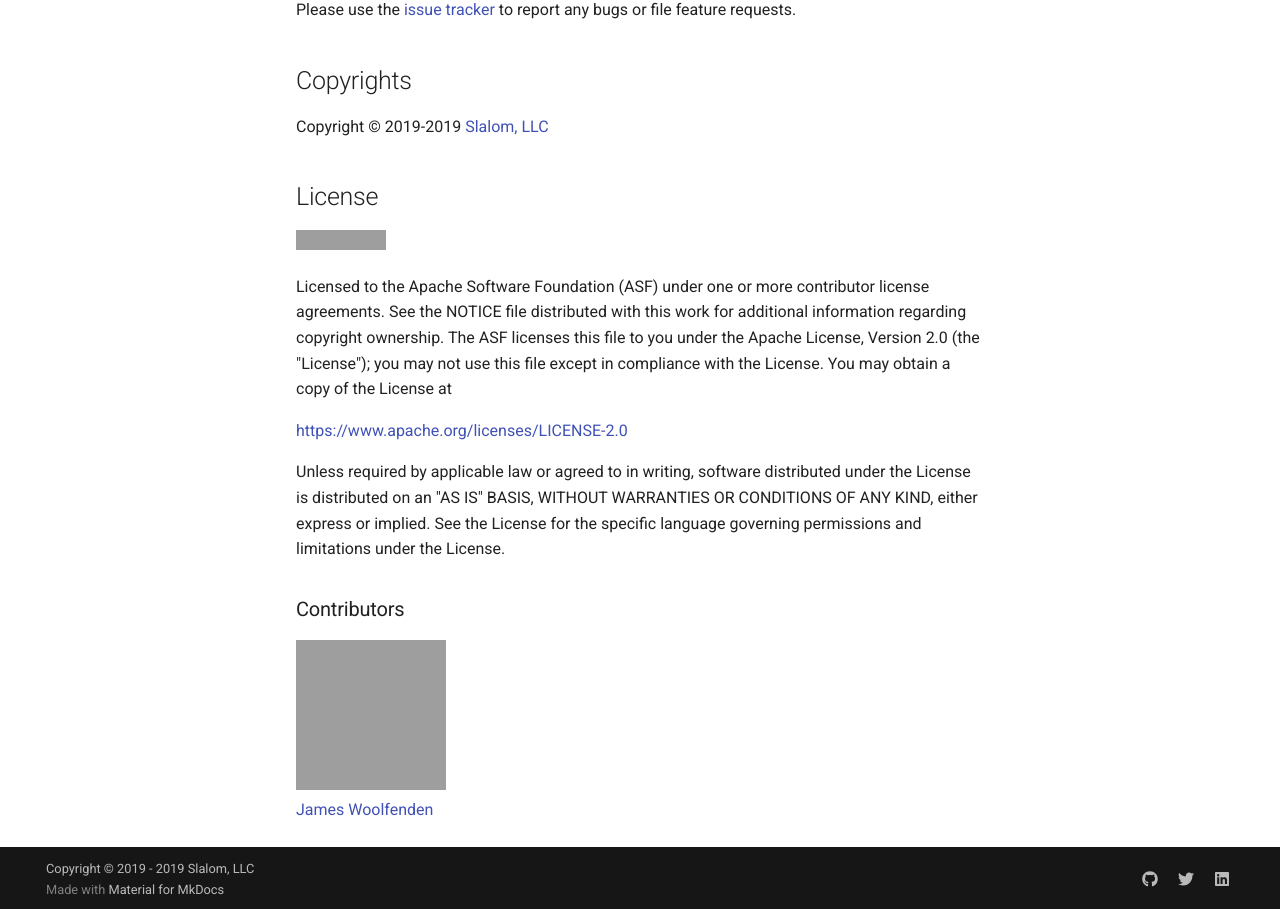
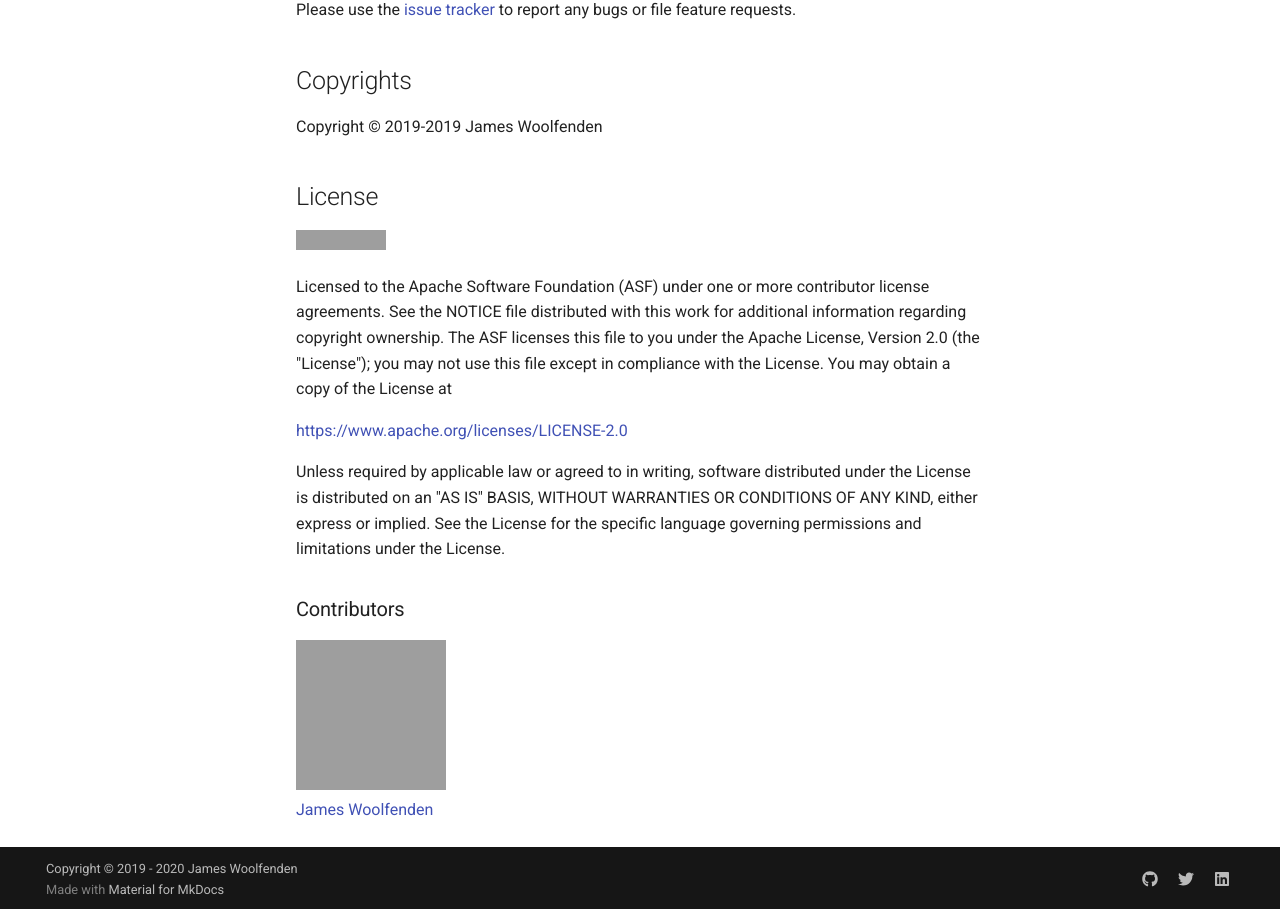
Before and after one commit to JamesWoolfenden/learn-gcp-web, an MkDocs documentation site: the page built from docs/help.md, in a window 1280 px wide and 1366 px high. Shown: the part 454-1363 px from the top of the window. Built offline with MkDocs 1.6.1 and Material for MkDocs 9.7.7, drawn with Linux system fonts in a browser that asks for light colours; comment, search, counter and statistics services are not loaded; grey boxes are pictures that could not be loaded.

Commit message:
remove cruft

```diff
--- a/docs/help.md
+++ b/docs/help.md
@@ -14,7 +14,7 @@ Please use the [issue tracker](https://github.com/JamesWoolfenden/learn-terrafor
 
 ## Copyrights
 
-Copyright (c) 2019-2019 [Slalom, LLC](https://slalom.com)
+Copyright (c) 2019-2019 James Woolfenden
 
 ## License
 
--- a/mkdocs.yml
+++ b/mkdocs.yml
@@ -43,12 +43,12 @@ extra:
   manifest: "manifest.webmanifest"
   social:
     - type: "github"
-      link: "https://github.com/slalom-consulting-ltd"
+      link: "https://github.com/jameswoolfenden"
     - type: "twitter"
-      link: "https://twitter.com/slalom"
+      link: "https://twitter.com/JimWoolfenden"
     - type: "linkedin"
-      link: "https://linkedin.com/company/slalom-consulting/"
+      link: "https://www.linkedin.com/in/jameswoolfenden/"
 
 # Copyright
-copyright: "Copyright &copy; 2019 - 2019 Slalom, LLC"
+copyright: "Copyright &copy; 2019 - 2020 James Woolfenden"
 site_author: "James Woolfenden"
```
Also changed, not shown: other parts of docs/help.md (+2 -4 lines), .pre-commit-config.yaml (+6 -9 lines), docs/about.md (+1 -1 lines), docs/index.md (+1 -1 lines).
